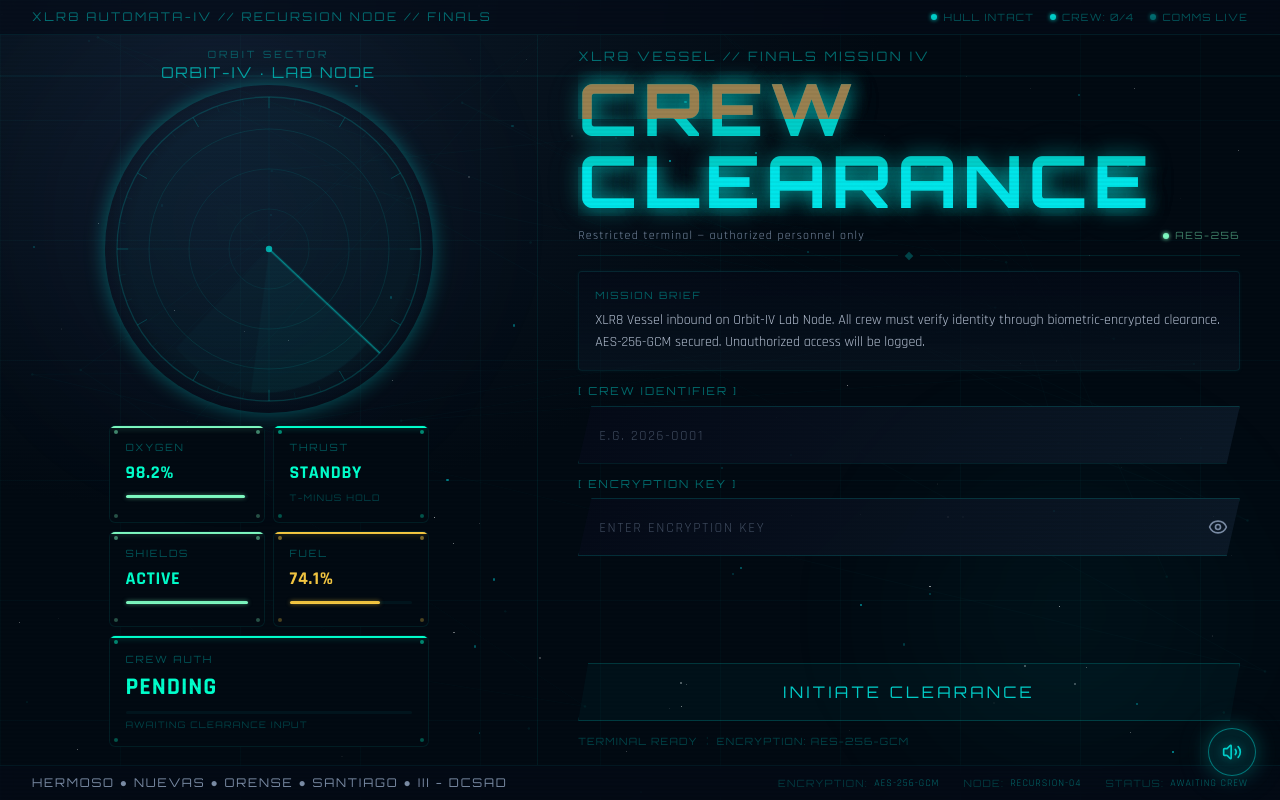
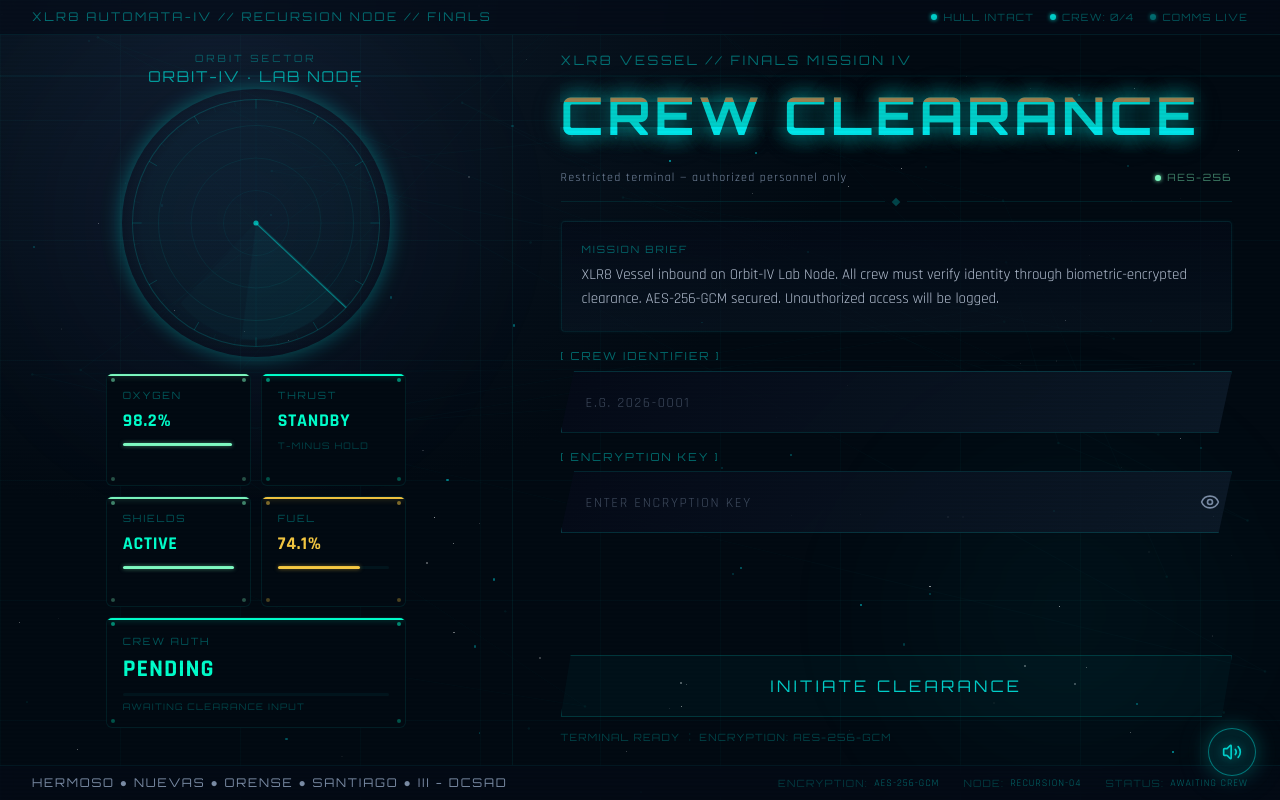
Before and after one commit to micasanf/Mathematical-Mission-Control, a Next.js app: page / in a window 1280 px wide. Built offline with nearby package versions, Linux system fonts and the light colour scheme.

Commit message:
ea0436ce-548f-4ce9-97ba-c381daacf812

```diff
--- a/src/components/mission/LoginPage.tsx
+++ b/src/components/mission/LoginPage.tsx
@@ -394,7 +394,7 @@ export function LoginPage() {
           initial={{ opacity: 0, x: -20 }}
           animate={{ opacity: 1, x: 0 }}
           transition={{ delay: 0.3, duration: 0.7 }}
-          className="flex flex-col items-center w-full lg:w-[45%] xl:w-[42%] py-3 px-4 sm:px-6 lg:px-8 overflow-y-auto"
+          className="flex flex-col items-center w-full lg:w-[44%] xl:w-[40%] py-4 px-5 sm:px-8 lg:px-10 overflow-y-auto"
         >
           {/* Sector label — compact */}
           <div className="text-center shrink-0 mb-1">
@@ -412,8 +412,8 @@ export function LoginPage() {
             </div>
           </div>
 
-          {/* Radar SVG — fill column width */}
-          <div className="relative w-full shrink-0" style={{ maxWidth: 320, aspectRatio: '1 / 1' }}>
+          {/* Radar SVG — 260px */}
+          <div className="relative shrink-0" style={{ width: 260, height: 260 }}>
             <div
               className="absolute inset-[-4px] rounded-full"
               style={{
@@ -471,7 +471,7 @@ export function LoginPage() {
           </div>
 
           {/* Telemetry Grid — 2 columns, fills remaining vertical space */}
-          <div className="w-full grid grid-cols-2 gap-2 mt-4 flex-1" style={{ maxWidth: 320 }}>
+          <div className="w-full grid grid-cols-2 gap-2.5 mt-5 flex-1" style={{ maxWidth: 300 }}>
             <GridCell
               label="OXYGEN"
               value="98.2%"
@@ -549,7 +549,7 @@ export function LoginPage() {
           initial={{ opacity: 0, x: 20 }}
           animate={{ opacity: 1, x: 0 }}
           transition={{ delay: 0.4, duration: 0.7 }}
-          className="flex flex-col w-full lg:w-[55%] xl:w-[58%] py-3 px-4 sm:px-6 lg:px-10 overflow-y-auto"
+          className="flex flex-col w-full lg:w-[56%] xl:w-[60%] py-4 px-5 sm:px-8 lg:px-12 overflow-y-auto"
         >
           {/* Subtitle */}
           <div
@@ -561,9 +561,10 @@ export function LoginPage() {
 
           {/* Title with glitch — BIGGER */}
           <div
-            className="text-4xl sm:text-5xl lg:text-6xl xl:text-7xl font-bold tracking-[0.08em] uppercase text-center lg:text-left mb-2 shrink-0"
+            className="font-bold tracking-[0.08em] uppercase text-center lg:text-left mb-3 shrink-0"
             style={{
               fontFamily: "var(--font-orbitron), sans-serif",
+              fontSize: 52,
               animation: 'glitch-float 4s ease-in-out infinite',
             }}
           >
@@ -598,7 +599,7 @@ export function LoginPage() {
           </div>
 
           {/* Restricted + Encryption row */}
-          <div className="w-full flex items-center justify-between mb-2 shrink-0">
+          <div className="w-full flex items-center justify-between mb-3 shrink-0">
             <span className="text-[12px] tracking-[0.1em]" style={{ color: P.textMuted }}>
               Restricted terminal — authorized personnel only
             </span>
@@ -613,7 +614,7 @@ export function LoginPage() {
           </div>
 
           {/* Divider */}
-          <div className="w-full flex items-center gap-2 mb-3 shrink-0">
+          <div className="w-full flex items-center gap-2 mb-4 shrink-0">
             <div className="flex-1 h-px" style={{ background: `rgba(0,206,201,0.12)` }} />
             <div className="w-1.5 h-1.5 rotate-45" style={{ backgroundColor: P.primary, opacity: 0.3 }} />
             <div className="flex-1 h-px" style={{ background: `rgba(0,206,201,0.12)` }} />
@@ -621,7 +622,7 @@ export function LoginPage() {
 
           {/* Mission Brief — expands to fill space */}
           <div
-            className="w-full border rounded p-4 mb-3 shrink-0"
+            className="w-full border rounded p-5 mb-4 shrink-0"
             style={{
               borderColor: `rgba(0,206,201,0.1)`,
               background: `linear-gradient(180deg, rgba(5,11,24,0.65), rgba(13,27,42,0.45))`,
@@ -634,7 +635,7 @@ export function LoginPage() {
             >
               MISSION BRIEF
             </div>
-            <p className="text-[14px] leading-relaxed" style={{ color: P.textSec }}>
+            <p className="text-[15px] leading-relaxed" style={{ color: P.textSec }}>
               XLR8 Vessel inbound on Orbit-IV Lab Node. All crew must verify identity
               through biometric-encrypted clearance. AES-256-GCM secured. Unauthorized
               access will be logged.
@@ -642,7 +643,7 @@ export function LoginPage() {
           </div>
 
           {/* Form — flex-1 to fill remaining space */}
-          <form onSubmit={handleSubmit} className="w-full flex flex-col flex-1 gap-3">
+          <form onSubmit={handleSubmit} className="w-full flex flex-col flex-1 gap-4">
             {/* Crew Identifier */}
             <div>
               <label
@@ -658,7 +659,7 @@ export function LoginPage() {
                 onFocus={handleFocus}
                 placeholder="e.g. 2026-0001"
                 disabled={authState !== 'PENDING'}
-                className="para-input w-full px-5 py-3.5 text-lg outline-none"
+                className="para-input w-full px-6 py-4 text-lg outline-none"
                 style={{ color: P.text, fontFamily: "var(--font-rajdhani), sans-serif", caretColor: P.primary }}
                 autoComplete="username"
               />
@@ -680,7 +681,7 @@ export function LoginPage() {
                   onFocus={handleFocus}
                   placeholder="ENTER ENCRYPTION KEY"
                   disabled={authState !== 'PENDING'}
-                  className="para-input w-full px-5 py-3.5 pr-11 text-lg outline-none"
+                  className="para-input w-full px-6 py-4 pr-12 text-lg outline-none"
                   style={{ color: P.text, fontFamily: "var(--font-rajdhani), sans-serif", caretColor: P.primary }}
                   autoComplete="current-password"
                 />
@@ -701,7 +702,7 @@ export function LoginPage() {
             <button
               type="submit"
               disabled={authState !== 'PENDING' || !uid.trim() || !pwd.trim()}
-              className="para-btn w-full py-4 mt-auto text-base tracking-[0.2em] uppercase cursor-pointer"
+              className="para-btn w-full py-4.5 mt-auto text-base tracking-[0.2em] uppercase cursor-pointer"
               onMouseEnter={() => { if (soundEnabled) soundEngine.playHover(); }}
               style={{
                 fontFamily: "var(--font-orbitron), sans-serif",
```
